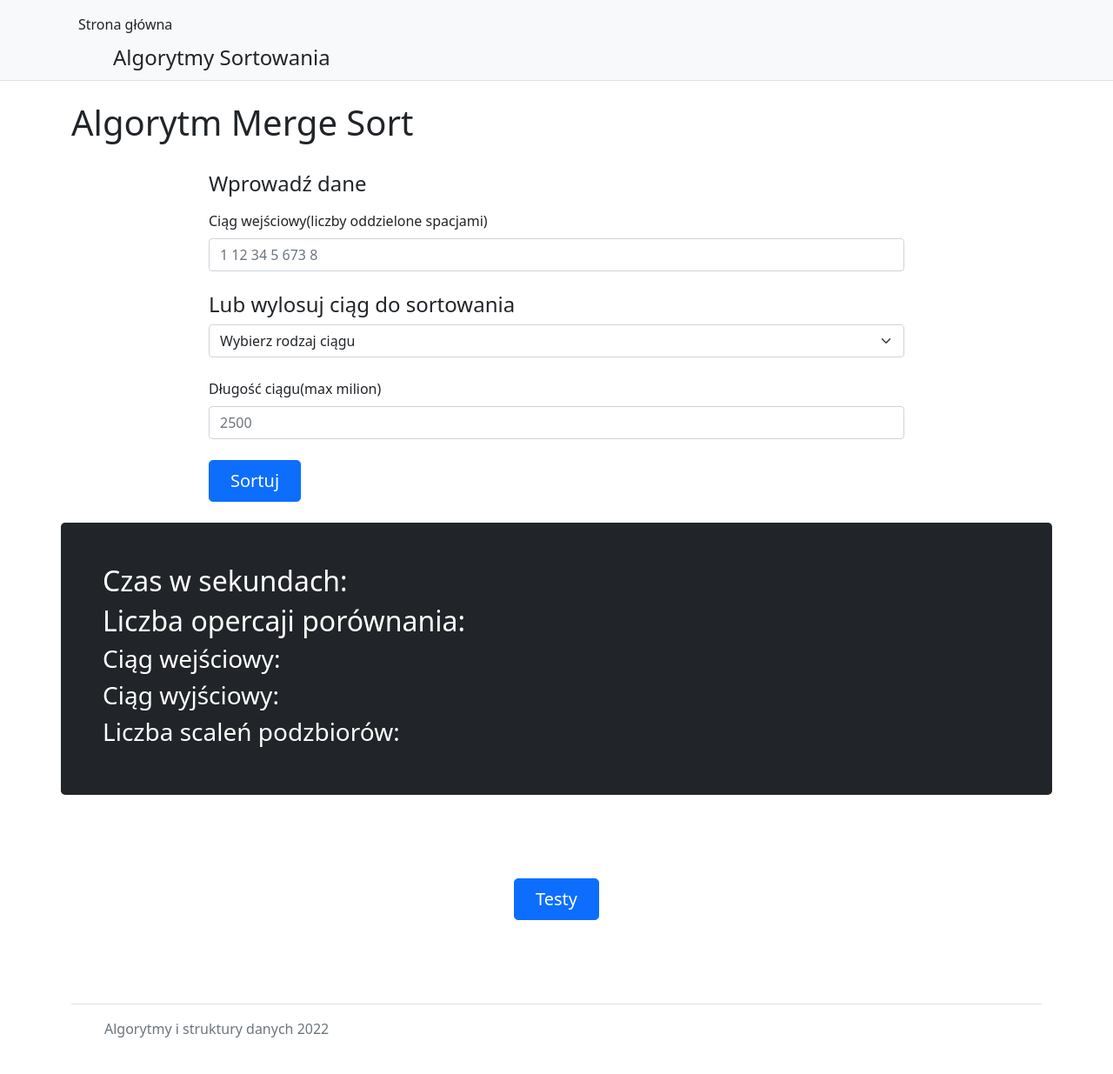
After one commit to jakubjadczak/django_sorting, a Django app: page /merge-sort/ in a window 1280 px wide. The commit adds this page. Shown: the whole page at 87% size. Run offline with Django 3.2, Linux system fonts and the light colour scheme.

Commit message:
Templates and ulrs done

```diff
--- /dev/null
+++ b/algorithms/templates/algorithms/sort_for_merge.html
@@ -0,0 +1,54 @@
+{% extends 'base.html' %}
+
+{% block title %}Home{% endblock %}
+
+{% block content %}
+    <h1>Algorytm Merge Sort</h1> <br>
+     <form class="ui large form" method="post" action="{% url 'algor:merge' %}">
+    {% csrf_token %}
+      <div style="width:800px; margin:0 auto;">
+        <h4 class="mb-3">Wprowadź dane</h4>
+        <form class="needs-validation" novalidate="">
+            <div class="col-12">
+              <label for="seq" class="form-label">Ciąg wejściowy(liczby oddzielone spacjami)<span class="text-muted"></span></label>
+              <input type="text" class="form-control" id="seq" name="seq" placeholder="1 12 34 5 673 8">
+    <br>
+
+    <h4>Lub wylosuj ciąg do sortowania</h4>
+
+      <select class="form-select" aria-label="Default select example" name="select_seq">
+      <option selected>Wybierz rodzaj ciągu</option>
+      <option value="A">A</option>
+      <option value="V">V</option>
+      <option value="increase">Rosnący</option>
+      <option value="decrease">Malejący</option>
+      <option value="random">Losowy</option>
+    </select>
+    <br>
+    <label for="length" class="form-label">Długość ciągu(max milion)<span class="text-muted"></span></label>
+    <input type="number" class="form-control" id="length" name="length" placeholder="2500"><br>
+    </div>
+    <button class="btn btn-primary btn-lg px-4 gap-3">Sortuj</button><br><br>
+    </form>
+      </div>
+     </form>
+
+    <div class="row align-items-md-stretch">
+        <div class="h-100 p-5 text-white bg-dark rounded-3">
+          <h2>Czas w sekundach: </h2>
+          <h2>Liczba opercaji porównania: </h2>
+          <h3>Ciąg wejściowy: </h3>
+          <h3>Ciąg wyjściowy: </h3>
+          <h3>Liczba scaleń podzbiorów: </h3>
+
+        </div>
+      </div>
+
+    <div class="px-4 py-5 my-5 text-center">
+        <div class="col-lg-6 mx-auto">
+          <div class="d-grid gap-2 d-sm-flex justify-content-sm-center">
+            <a href="#" class="btn btn-primary btn-lg px-4 gap-3">Testy</a>
+          </div>
+        </div>
+       </div>
+{% endblock %}
--- a/algorithms/templates/base.html
+++ b/algorithms/templates/base.html
@@ -10,6 +10,20 @@
     {% block styles %} {% endblock %}
 </head>
 <body>
+<header>
+    <nav class="py-2 bg-light border-bottom">
+    <div class="container d-flex flex-wrap">
+    <ul class="nav me-auto">
+        <li class="nav-item"><a href="{% url 'algor:choose' %}" class="nav-link link-dark px-2 active" aria-current="page">Strona główna</a></li>
+      </ul>
+    </div>
+    <div class="container d-flex flex-wrap justify-content-center">
+      <a href="/" class="d-flex align-items-center mb-3 mb-lg-0 me-lg-auto text-dark text-decoration-none">
+        <svg class="bi me-2" width="40" height="32"><use xlink:href="#bootstrap"></use></svg>
+        <span class="fs-4">Algorytmy Sortowania</span>
+      </a>
+    </div>
+</header>
 <br>
 <div class="container">
       {% if messages %}
@@ -30,14 +44,6 @@
       {% endblock %}
   </div>
 
-<div class="px-4 py-5 my-5 text-center">
-        <div class="col-lg-6 mx-auto">
-          <div class="d-grid gap-2 d-sm-flex justify-content-sm-center">
-            <a href="#" class="btn btn-primary btn-lg px-4 gap-3">Merge Sort</a>
-            <a href="#" class="btn btn-primary btn-lg px-4 gap-3">Insertion Sort</a>
-            <a href="#" class="btn btn-primary btn-lg px-4 gap-3">Quick Sort</a>
-            <a href="#" class="btn btn-primary btn-lg px-4 gap-3">Merge Sort</a>
-            <a href="#" class="btn btn-primary btn-lg px-4 gap-3">Heap Sort</a>
 
 <footer>
     <div class="container">
@@ -46,7 +52,7 @@
       <a href="/" class="mb-3 me-2 mb-md-0 text-muted text-decoration-none lh-1">
         <svg class="bi" width="30" height="24"><use xlink:href="#bootstrap"></use></svg>
       </a>
-      <span class="text-muted">© 2022</span>
+      <span class="text-muted">Algorytmy i struktury danych 2022</span>
     </div>
 
   </footer>
--- a/algorithms/urls.py
+++ b/algorithms/urls.py
@@ -1,7 +1,13 @@
 from django.urls import path
+from .views import choose_alg, HeapSort, InsertionSort, ShellSort, QuickSort, MergeSort
 
 app_name = 'algor'
 
 urlpatterns = [
-
+    path('', choose_alg, name='choose'),
+    path('heap-sort/', HeapSort.as_view(), name='heap'),
+    path('insertion-sort/', InsertionSort.as_view(), name='insertion'),
+    path('shell-sort/', ShellSort.as_view(), name='shell'),
+    path('quick-sort/', QuickSort.as_view(), name='quick'),
+    path('merge-sort/', MergeSort.as_view(), name='merge')
 ]
--- a/algorithms/views.py
+++ b/algorithms/views.py
@@ -1,3 +1,116 @@
 from django.shortcuts import render
+from django.views import View
 
-# Create your views here.
+
+def choose_alg(request):
+    return render(
+        request=request,
+        template_name='algorithms/choose_alg.html'
+    )
+
+
+class HeapSort(View):
+
+    @staticmethod
+    def post(request, *args, **kwargs):
+        seq = request.POST.get('seq')
+        select_seq = request.POST.get('select_seq')
+        length = request.POST.get('length')
+
+        return render(
+            request=request,
+            template_name='algorithms/sort_for_heap.html',
+        )
+
+    @staticmethod
+    def get(request, *args, **kwargs):
+
+        return render(
+            request=request,
+            template_name='algorithms/sort_for_heap.html',
+        )
+
+
+class InsertionSort(View):
+
+    @staticmethod
+    def post(request, *args, **kwargs):
+        seq = request.POST.get('seq')
+        select_seq = request.POST.get('select_seq')
+        length = request.POST.get('length')
+
+        return render(
+            request=request,
+            template_name='algorithms/sort_for_inst.html',
+        )
+
+    @staticmethod
+    def get(request, *args, **kwargs):
+        return render(
+            request=request,
+            template_name='algorithms/sort_for_inst.html',
+        )
+
+
+class MergeSort(View):
+
+    @staticmethod
+    def post(request, *args, **kwargs):
+        seq = request.POST.get('seq')
+        select_seq = request.POST.get('select_seq')
+        length = request.POST.get('length')
+
+        return render(
+            request=request,
+            template_name='algorithms/sort_for_merge.html',
+        )
+
+    @staticmethod
+    def get(request, *args, **kwargs):
+        return render(
+            request=request,
+            template_name='algorithms/sort_for_merge.html',
+        )
+
+
+class QuickSort(View):
+
+    @staticmethod
+    def post(request, *args, **kwargs):
+        seq = request.POST.get('seq')
+        select_seq = request.POST.get('select_seq')
+        length = request.POST.get('length')
+
+        return render(
+            request=request,
+            template_name='algorithms/sort_for_quick.html',
+        )
+
+    @staticmethod
+    def get(request, *args, **kwargs):
+        return render(
+            request=request,
+            template_name='algorithms/sort_for_quick.html',
+        )
+
+
+
+class ShellSort(View):
+
+    @staticmethod
+    def post(request, *args, **kwargs):
+        seq = request.POST.get('seq')
+        select_seq = request.POST.get('select_seq')
+        length = request.POST.get('length')
+
+        return render(
+            request=request,
+            template_name='algorithms/sort_for_quick.html',
+        )
+
+    @staticmethod
+    def get(request, *args, **kwargs):
+        return render(
+            request=request,
+            template_name='algorithms/sort_for_quick.html',
+        )
--- a/django_algorytmy/settings.py
+++ b/django_algorytmy/settings.py
@@ -37,6 +37,8 @@ INSTALLED_APPS = [
     'django.contrib.sessions',
     'django.contrib.messages',
     'django.contrib.staticfiles',
+
+    'algorithms.apps.AlgorithmsConfig',
 
     'sorl.thumbnail',
     'crispy_forms',
--- a/django_algorytmy/urls.py
+++ b/django_algorytmy/urls.py
@@ -20,4 +20,5 @@ from django.conf import settings
 
 urlpatterns = [
     path('admin/', admin.site.urls),
+    path('', include('algorithms.urls')),
 ] + static(settings.MEDIA_URL, document_root=settings.MEDIA_ROOT)
```
Also changed, not shown: algorithms/templates/algorithms/choose_alg.html (added, +17 -0 lines), algorithms/templates/algorithms/sort_for_heap.html (added, +53 -0 lines), algorithms/templates/algorithms/sort_for_inst.html (added, +53 -0 lines), algorithms/templates/algorithms/sort_for_quick.html (added, +54 -0 lines), algorithms/templates/algorithms/sort_for_shell.html (added, +54 -0 lines).
